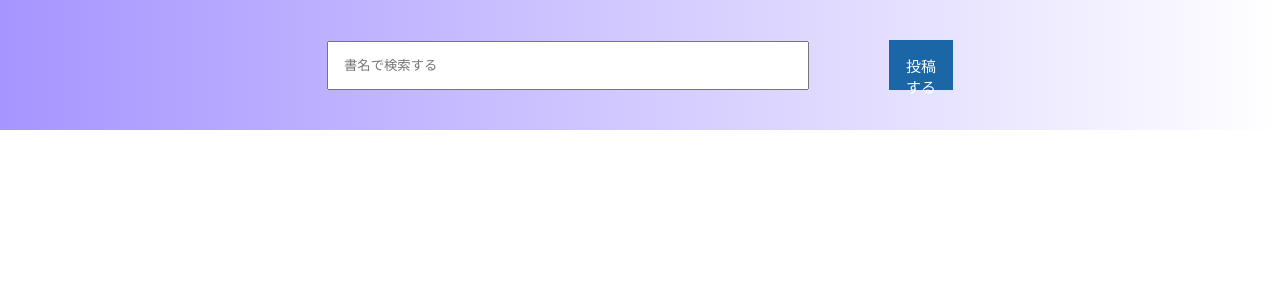
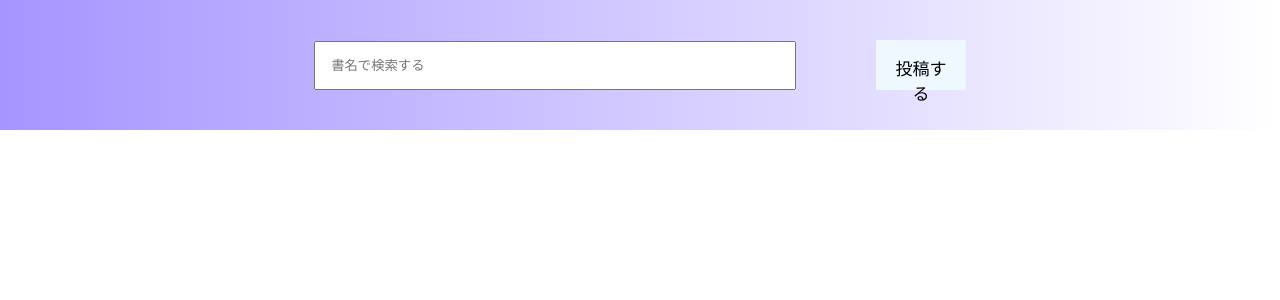
Before and after one commit to yoyo1025/book-review-app, a React (Create React App) app: page /home in a window 1280 px wide. Shown: the top 300 px of the page. Built offline with nearby package versions, Linux system fonts and the light colour scheme.

Commit message:
書籍検索画面を作成

```diff
--- a/src/App.js
+++ b/src/App.js
@@ -3,7 +3,8 @@ import { BrowserRouter, Route, Routes } from "react-router-dom";
 import Login from "./components/Login";
 import Signup from "./components/Signup";
 import Top from "./components/Top";
-import { Home } from "./components/Home";
+import Home from "./components/Home";
+import CreateReview from "./components/CreateReview";
 
 function App() {
   return (
@@ -13,6 +14,7 @@ function App() {
         <Route path="/login" element={<Login />} />
         <Route path="/signup" element={<Signup />} />
         <Route path="/home" element={<Home />} />
+        <Route path="/create" element={<CreateReview />} />
       </Routes>
     </BrowserRouter>
   );
--- /dev/null
+++ b/src/components/CreateReview.js
@@ -0,0 +1,7 @@
+import "../style/App.css";
+
+export const CreateReview = () => {
+  return <></>;
+};
+
+export default CreateReview;
--- a/src/style/App.css
+++ b/src/style/App.css
@@ -92,5 +92,8 @@ a {
 .create-review {
   padding: 15px;
   margin: 40px;
-  width: 5%;
+  width: 7%;
+  background-color: aliceblue;
+  color: black;
+  font-size: 17px;
 }
```
